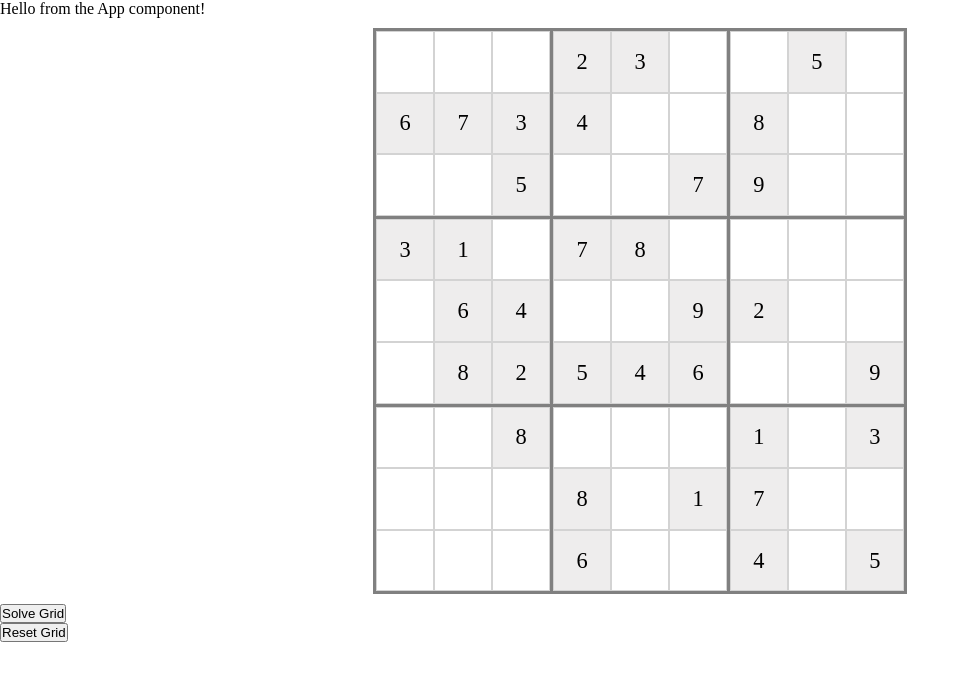
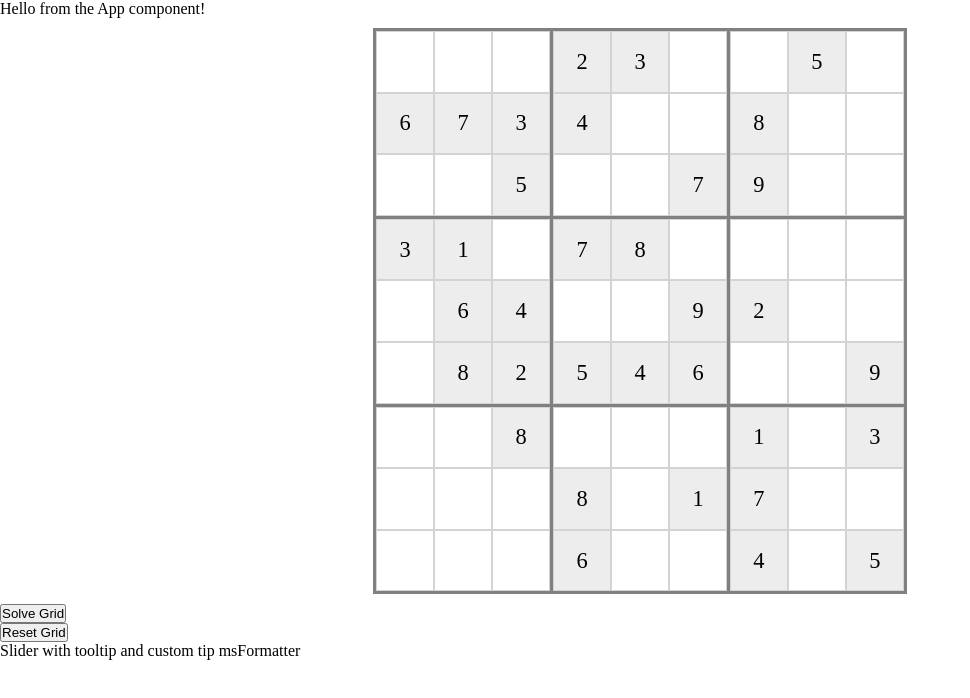
Before and after one commit to shreshtab/sudoku-solver, a React (Create React App) app in the folder sudoku/: page / in a window 1280 px wide. Shown: the top 698 px of the page, without its empty margins (0-970 px from the left). Built offline with nearby package versions, Linux system fonts and the light colour scheme.

Commit message:
Messing with RC Slider

```diff
--- a/sudoku/package.json
+++ b/sudoku/package.json
@@ -10,6 +10,7 @@
     "@types/node": "^12.0.0",
     "@types/react": "^17.0.0",
     "@types/react-dom": "^17.0.0",
+    "rc-slider": "^9.7.4",
     "react": "^17.0.2",
     "react-dom": "^17.0.2",
     "react-redux": "^7.2.5",
--- a/sudoku/src/App.tsx
+++ b/sudoku/src/App.tsx
@@ -4,6 +4,7 @@ import './App.css';
 import SudokuGrid from './components/SudokuGrid'
 import { SolveGrid, ResetGrid } from './actions/gridActions';
 import { IAppState } from './models';
+import SliderInput from './components/SliderInput';
 
 const App = () => {
   const dispatch = useDispatch();
@@ -29,6 +30,7 @@ const App = () => {
       <button type="button" onClick={() => solveGrid()} disabled={solving || solveCompleted}>Solve Grid</button>
       <br />
       <button type="button" onClick={() => resetGrid()} disabled={solving}>Reset Grid</button>
+      <SliderInput />
     </div>
   );
 }
--- a/sudoku/src/components/SliderInput.tsx
+++ b/sudoku/src/components/SliderInput.tsx
@@ -1,9 +1,27 @@
 import React from 'react';
+import Slider, { createSliderWithTooltip } from 'rc-slider';
+
+const SliderWithTooltip = createSliderWithTooltip(Slider);
+
+const msFormatter = (v: any) => {
+  return `${v} ms`
+}
+
+const consoleLog = (v: any) => {
+  console.log(v)
+  return
+}
 
 const SliderInput: React.FC<any> = () => {
   return (
     <div>
-      I will be the slider input!
+      Slider with tooltip and custom tip msFormatter
+      <SliderWithTooltip
+        tipFormatter={msFormatter}
+        tipProps={{ placement: 'top', prefixCls: 'cell' }}
+      />
     </div>
   )
 }
+
+export default SliderInput;
```
Also changed, not shown: 1 other file (tests, documents, lock files or other folders).
